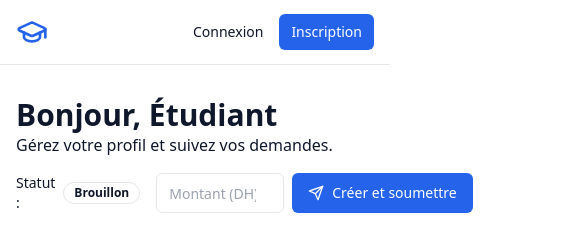
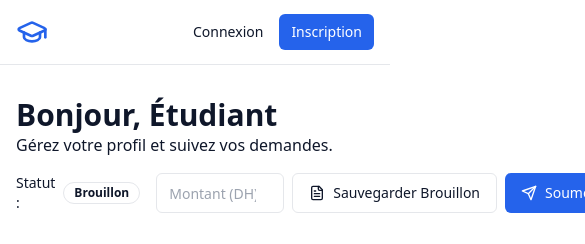
Before and after one commit to mohamed-benamer-inde/bourse-app, a React (Vite) app: page /student in a window 390 px wide. Shown: the top 244 px of the page, 585 px wide, since content can reach past the window. Built offline with nearby package versions, Linux system fonts and the light colour scheme; no server answers.

Commit message:
Fix phone persistence, add Draft mode, fix upload workflow

```diff
--- a/src/context/DataContext.jsx
+++ b/src/context/DataContext.jsx
@@ -84,11 +84,11 @@ export const DataProvider = ({ children }) => {
         }
     };
 
-    const createRequest = async (amountNeeded) => {
+    const createRequest = async (amountNeeded, status = 'SUBMITTED') => {
         try {
-            const res = await api.post('/requests', { amountNeeded });
+            const res = await api.post('/requests', { amountNeeded, status });
             setRequests(prev => [...prev, res.data]);
-            return true;
+            return res.data;
         } catch (err) {
             console.error("Error creating request", err);
             return false;
--- a/src/pages/student/Dashboard.jsx
+++ b/src/pages/student/Dashboard.jsx
@@ -71,20 +71,42 @@ const StudentDashboard = () => {
 
     const completion = calculateCompletion(user);
 
-    const handleSubmitRequest = async (amountFromInput) => {
-        console.log('handleSubmitRequest called', { myRequest, amountFromInput });
+    const handleSaveDraft = async (amountFromInput) => {
         try {
             if (myRequest._id) {
-                console.log('Updating existing request');
+                // If already exists, just alert (amount update not implemented yet, but draft is saved)
+                alert("Brouillon sauvegardé.");
+            } else {
+                if (amountFromInput) {
+                    const newReq = await createRequest(amountFromInput, 'DRAFT');
+                    if (newReq) alert("Brouillon créé ! Vous pouvez maintenant ajouter des documents.");
+                    else alert("Erreur lors de la création du brouillon.");
+                } else {
+                    alert("Veuillez saisir un montant");
+                }
+            }
+        } catch (error) {
+            console.error("Error in handleSaveDraft", error);
+        }
+    };
+
+    const handleSubmitRequest = async (amountFromInput) => {
+        // Validation: Check if profile is complete
+        if (completion < 80) { // Example threshold, or check specific fields
+            alert("Veuillez compléter votre profil avant de soumettre.");
+            return;
+        }
+
+        try {
+            if (myRequest._id) {
                 const success = await updateRequestStatus(myRequest._id, 'SUBMITTED', user?.id || user?._id, user?.name || 'Étudiant');
                 if (success) alert("Dossier soumis avec succès !");
                 else alert("Erreur lors de la soumission.");
             } else {
-                console.log('Creating new request');
                 if (amountFromInput) {
-                    const success = await createRequest(amountFromInput);
-                    if (success) alert("Demande créée avec succès !");
-                    else alert("Erreur lors de la création de la demande.");
+                    const success = await createRequest(amountFromInput, 'SUBMITTED');
+                    if (success) alert("Demande créée et soumise !");
+                    else alert("Erreur lors de la création.");
                 } else {
                     alert("Veuillez saisir un montant");
                 }
@@ -123,7 +145,7 @@ const StudentDashboard = () => {
         if (!file) return;
 
         if (!myRequest._id) {
-            alert("Veuillez d'abord créer votre dossier en cliquant sur 'Créer et soumettre' avant d'ajouter des documents.");
+            alert("Veuillez d'abord sauvegarder le brouillon avant d'ajouter des documents.");
             return;
         }
 
@@ -164,7 +186,7 @@ const StudentDashboard = () => {
                         <span className="text-sm font-medium">Statut :</span>
                         {getStatusBadge(myRequest.status)}
                     </div>
-                    {myRequest.status === 'DRAFT' && (
+                    {(!myRequest.status || myRequest.status === 'DRAFT') && (
                         <div className="flex items-center gap-2">
                             {!myRequest._id && (
                                 <Input
@@ -174,14 +196,21 @@ const StudentDashboard = () => {
                                     id="amount-input"
                                 />
                             )}
+                            <Button variant="outline" onClick={() => {
+                                const amountInput = document.getElementById('amount-input');
+                                const amount = amountInput ? amountInput.value : (myRequest.amountNeeded || null);
+                                handleSaveDraft(amount);
+                            }}>
+                                <FileText className="h-4 w-4 mr-2" />
+                                Sauvegarder Brouillon
+                            </Button>
                             <Button onClick={() => {
                                 const amountInput = document.getElementById('amount-input');
-                                const amount = amountInput ? amountInput.value : null;
-                                console.log('Submit clicked, amount:', amount);
+                                const amount = amountInput ? amountInput.value : (myRequest.amountNeeded || null);
                                 handleSubmitRequest(amount);
                             }}>
                                 <Send className="h-4 w-4 mr-2" />
-                                {myRequest._id ? 'Soumettre le dossier' : 'Créer et soumettre'}
+                                Soumettre
                             </Button>
                         </div>
                     )}
```
Also changed, not shown: 2 other files (tests, documents, lock files or other folders).
